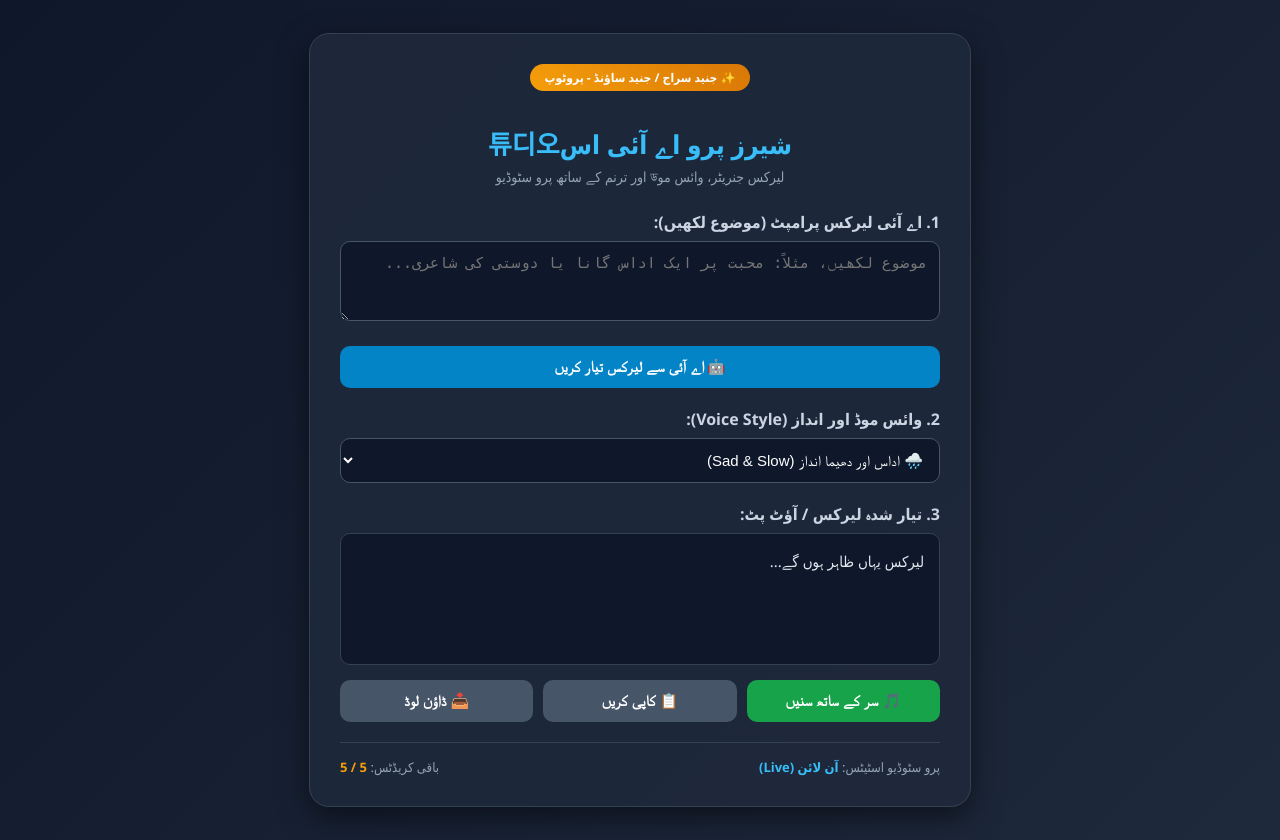
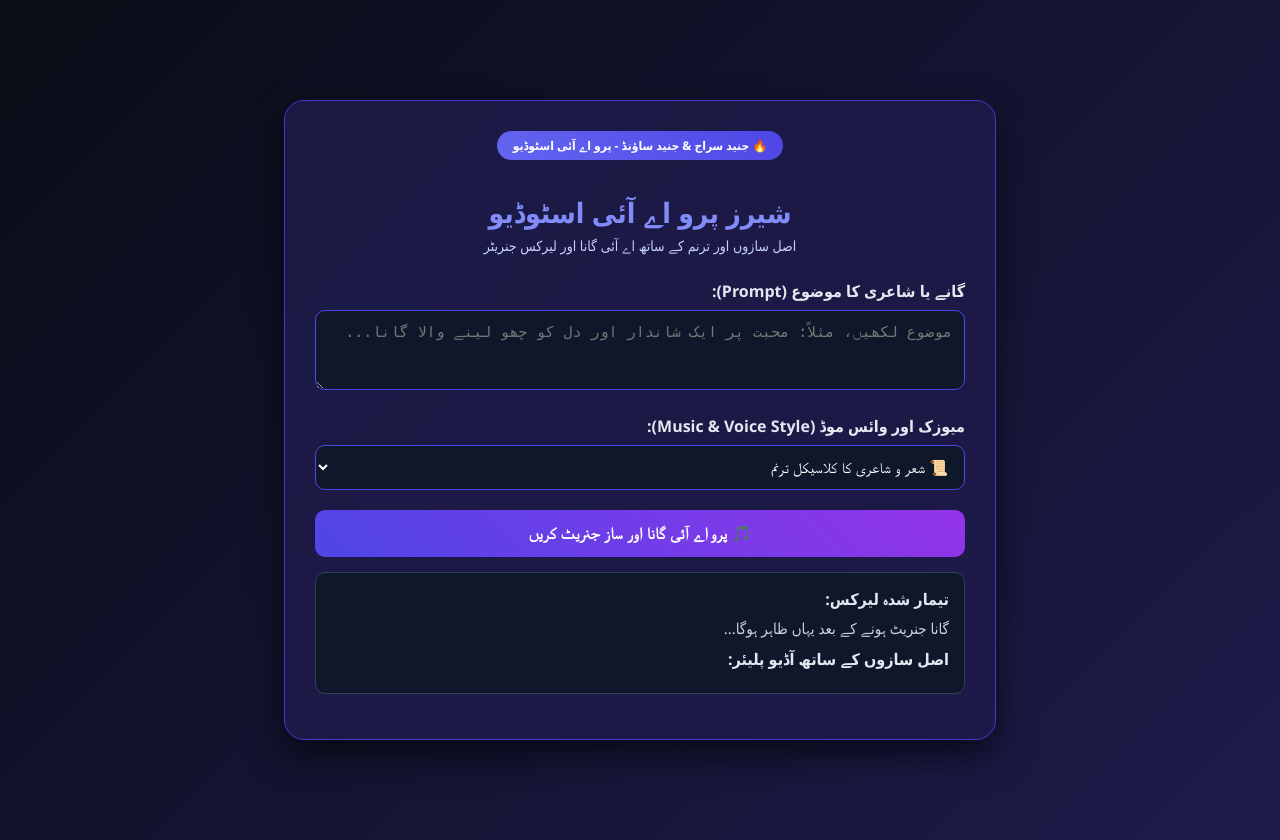
Before and after one commit to sherazmaslam786-glitch/Sheraz-gernate-sound-, a Flask app: page / in a window 1280 px wide. Run offline with Flask 3, Linux system fonts and the light colour scheme.

Commit message:
Update index.html

```diff
--- a/templates/index.html
+++ b/templates/index.html
@@ -3,11 +3,11 @@
 <head>
     <meta charset="UTF-8">
     <meta name="viewport" content="width=device-width, initial-scale=1.0">
-    <title>شیرز پرو اے آئی اس튜디오 (Shiraz Pro AI Studio)</title>
+    <title>شیرز پرو اے آئی اس튜디오 - پروفیشنل میوزک</title>
     <style>
         body {
             font-family: 'Segoe UI', Tahoma, Geneva, Verdana, sans-serif;
-            background: linear-gradient(135deg, #0f172a, #1e293b);
+            background: linear-gradient(135deg, #090d16, #1e1b4b);
             color: #f8fafc;
             margin: 0;
             padding: 20px;
@@ -16,31 +16,31 @@
             align-items: center;
             min-height: 100vh;
         }
-        .studio-container {
-            background: rgba(30, 41, 59, 0.9);
-            border: 1px solid #334155;
+        .studio-box {
+            background: rgba(30, 27, 75, 0.85);
+            border: 1px solid #4338ca;
             border-radius: 20px;
             padding: 30px;
             width: 100%;
-            max-width: 600px;
-            box-shadow: 0 10px 30px rgba(0,0,0,0.5);
+            max-width: 650px;
+            box-shadow: 0 15px 35px rgba(0,0,0,0.6);
         }
         h1 {
             text-align: center;
-            color: #38bdf8;
+            color: #818cf8;
             margin-bottom: 5px;
-            font-size: 26px;
+            font-size: 28px;
         }
         .subtitle {
             text-align: center;
-            color: #94a3b8;
+            color: #c7d2fe;
             font-size: 14px;
             margin-bottom: 25px;
         }
-        .pro-badge {
-            background: linear-gradient(45deg, #f59e0b, #d97706);
+        .badge {
+            background: linear-gradient(45deg, #6366f1, #4f46e5);
             color: white;
-            padding: 5px 15px;
+            padding: 6px 16px;
             border-radius: 20px;
             font-size: 12px;
             display: inline-block;
@@ -51,228 +51,110 @@
             display: block;
             margin-bottom: 8px;
             font-weight: bold;
-            color: #cbd5e1;
+            color: #e2e8f0;
         }
         textarea, select {
             width: 100%;
             padding: 12px;
             border-radius: 10px;
-            border: 1px solid #475569;
+            border: 1px solid #4f46e5;
             background: #0f172a;
             color: white;
             font-size: 15px;
             margin-bottom: 20px;
             box-sizing: border-box;
-            resize: vertical;
-        }
-        textarea:focus, select:focus {
-            border-color: #38bdf8;
-            outline: none;
-        }
-        .btn-group {
-            display: flex;
-            gap: 10px;
-            margin-bottom: 20px;
         }
         button {
-            flex: 1;
-            padding: 12px;
+            width: 100%;
+            padding: 14px;
             border: none;
             border-radius: 10px;
-            font-size: 15px;
+            font-size: 16px;
             font-weight: bold;
             cursor: pointer;
+            background: linear-gradient(45deg, #4f46e5, #9333ea);
+            color: white;
             transition: 0.3s;
+            margin-bottom: 15px;
         }
-        .btn-primary {
-            background: #0284c7;
-            color: white;
-        }
-        .btn-primary:hover { background: #0369a1; }
-
-        .btn-success {
-            background: #16a34a;
-            color: white;
-        }
-        .btn-success:hover { background: #15803d; }
-
-        .btn-secondary {
-            background: #475569;
-            color: white;
-        }
-        .btn-secondary:hover { background: #334155; }
-
-        .output-box {
+        button:hover { opacity: 0.9; }
+        .output-section {
             background: #0f172a;
             border: 1px solid #334155;
             border-radius: 10px;
             padding: 15px;
-            min-height: 100px;
-            max-height: 200px;
-            overflow-y: auto;
-            white-space: pre-wrap;
-            color: #e2e8f0;
             margin-bottom: 15px;
-            font-size: 15px;
-            line-height: 1.6;
         }
-        .counter-box {
-            display: flex;
-            justify-content: space-between;
-            font-size: 13px;
-            color: #94a3b8;
-            border-top: 1px solid #334155;
-            padding-top: 15px;
+        audio {
+            width: 100%;
+            margin-top: 10px;
         }
     </style>
 </head>
 <body>
 
-<div class="studio-container">
+<div class="studio-box">
     <div style="text-align: center;">
-        <span class="pro-badge">✨ جنید سراج / جنید ساؤنڈ - پروٹوپ</span>
+        <span class="badge">🔥 جنید سراج & جنید ساؤنڈ - پرو اے آئی اسٹوڈیو</span>
     </div>
-    <h1>شیرز پرو اے آئی اس튜디오</h1>
-    <div class="subtitle">لیرکس جنریٹر، وائس موড اور ترنم کے ساتھ پرو سٹوڈیو</div>
+    <h1>شیرز پرو اے آئی اسٹوڈیو</h1>
+    <div class="subtitle">اصل سازوں اور ترنم کے ساتھ اے آئی گانا اور لیرکس جنریٹر</div>
 
-    <!-- فیچر 1: لیرکس جنریٹر پرامپٹ باکس -->
-    <label for="promptInput">1. اے آئی لیرکس پرامپٹ (موضوع لکھیں):</label>
-    <textarea id="promptInput" rows="3" placeholder="موضوع لکھیں، مثلاً: محبت پر ایک اداس گانا یا دوستی کی شاعری..."></textarea>
+    <label for="songPrompt">گانے یا شاعری کا موضوع (Prompt):</label>
+    <textarea id="songPrompt" rows="3" placeholder="موضوع لکھیں، مثلاً: محبت پر ایک شاندار اور دل کو چھو لینے والا گانا..."></textarea>
 
-    <button class="btn-primary" onclick="generateAiLyrics()" style="width: 100%; margin-bottom: 20px;">🤖 اے آئی سے لیرکس تیار کریں</button>
-
-    <!-- فیچر 2: وائس موڈ / سٹائل سلیکٹر -->
-    <label for="moodSelect">2. وائس موڈ اور انداز (Voice Style):</label>
-    <select id="moodSelect">
-        <option value="sad">🌧️ اداس اور دھیما انداز (Sad & Slow)</option>
-        <option value="energetic">🔥 جوش اور توانائی والا انداز (Energetic)</option>
-        <option value="poetic">📜 شعر و شاعری کا ترنم (Poetic Recitation)</option>
+    <label for="musicMood">میوزک اور وائس موڈ (Music & Voice Style):</label>
+    <select id="musicMood">
+        <option value="poetic">📜 شعر و شاعری کا کلاسیکل ترنم</option>
+        <option value="sad">🌧️ اداس اور دلگیر دھن (Sad Melody)</option>
+        <option value="energetic">🔥 جوشیلہ اور ریتھمک گانا (Energetic Beat)</option>
     </select>
 
-    <label for="lyricsOutput">3. تیار شدہ لیرکس / آؤٹ پٹ:</label>
-    <div id="lyricsOutput" class="output-box">لیرکس یہاں ظاہر ہوں گے...</div>
+    <button onclick="generateProMusic()">🎵 پرو اے آئی گانا اور ساز جنریٹ کریں</button>
 
-    <!-- فیچر 3: سنیں، کاپی کریں اور ڈاؤن لوڈ کریں -->
-    <div class="btn-group">
-        <button class="btn-success" onclick="playLyricalVoice()">🎵 سر کے ساتھ سنیں</button>
-        <button class="btn-secondary" onclick="copyLyrics()">📋 کاپی کریں</button>
-        <button class="btn-secondary" onclick="downloadLyrics()">📥 ڈاؤن لوڈ</button>
-    </div>
+    <div class="output-section">
+        <label>تیمار شدہ لیرکس:</label>
+        <div id="resultLyrics" style="color: #cbd5e1; white-space: pre-wrap; margin-bottom: 10px; font-size: 15px;">گانا جنریٹ ہونے کے بعد یہاں ظاہر ہوگا...</div>
 
-    <!-- فیچر 4: پرو سٹوڈیو کریڈٹ کاؤنٹر -->
-    <div class="counter-box">
-        <span>پرو سٹوڈیو اسٹیٹس: <strong style="color: #38bdf8;">آن لائن (Live)</strong></span>
-        <span>باقی کریڈٹس: <strong id="creditCount" style="color: #f59e0b;">5 / 5</strong></span>
+        <label>اصل سازوں کے ساتھ آڈیو پلیئر:</label>
+        <audio id="audioPlayer" controls style="display:none;"></audio>
     </div>
 </div>
 
 <script>
-    let remainingCredits = 5;
+    async function generateProMusic() {
+        let prompt = document.getElementById("songPrompt").value.trim();
+        let mood = document.getElementById("musicMood").value;
+        let lyricsBox = document.getElementById("resultLyrics");
+        let audioPlayer = document.getElementById("audioPlayer");
 
-    // فیچر 1: لیرکس جنریٹر فنکشن
-    function generateAiLyrics() {
-        let topic = document.getElementById("promptInput").value.trim();
-        let mood = document.getElementById("moodSelect").value;
-        let outputBox = document.getElementById("lyricsOutput");
-
-        if (topic === "") {
-            alert("براہ کرم پہلے کوئی موضوع یا پراپمٹ درج کریں!");
+        if (prompt === "") {
+            alert("براہ کرم پہلے گانے کا موضوع درج کریں!");
             return;
         }
 
-        if (remainingCredits <= 0) {
-            alert("آپ کے مفت کریڈٹس ختم ہو چکے ہیں!");
-            return;
+        lyricsBox.innerText = "اے آئی اسٹوڈیو ساز اور لیرکس تیار کر رہا ہے، براہ کرم انتظار کریں...";
+
+        try {
+            let response = await fetch('/api/generate-pro-music', {
+                method: 'POST',
+                headers: { 'Content-Type': 'application/json' },
+                body: JSON.stringify({ prompt: prompt, mood: mood })
+            });
+
+            let data = await response.json();
+            if (data.success) {
+                lyricsBox.innerText = data.lyrics;
+                audioPlayer.src = data.audio_url;
+                audioPlayer.style.display = "block";
+                audioPlayer.play();
+            } else {
+                alert("جنریشن میں خرابی پیش آئی۔");
+            }
+        } catch (error) {
+            console.error(error);
+            alert("سرور سے رابطہ قائم نہیں ہو سکا۔");
         }
-
-        // موضوع کی بنیاد پر اے آئی لیرکس جنریشن
-        let generatedText = "";
-        if (mood === "sad") {
-            generatedText = `(اداس انداز - سست لے)\nموضوع: ${topic}\n\nدل کی گہرائی میں اک درد چھپا ہے آج بھی،\nتیری یادوں کا کوئی سلسلہ ہے آج بھی۔\nتنہایی کی راتوں میں تیری آواز گونجے،\nبکھرے ہوئے خوابوں کا قافلہ ہے آج بھی۔`;
-        } else if (mood === "energetic") {
-            generatedText = `(جوش والا انداز - تیز لے)\nموضوع: ${topic}\n\nحوصلہ بلند ہے منزل کی طرف قدم،\nرکنا نہیں کبھی بھی چاہے ہو کتنے غم۔\nجیند سراج کی یہ دھن مچائے گی دھمال،\nہم نے تو بدل دینا اب سارا یہ نظام!`;
-        } else {
-            generatedText = `(شعر و شاعری کا ترنم)\nموضوع: ${topic}\n\nمحبت کی فضاؤں میں نیا سا اک اثر ہے،\nہر ایک دل کی دھڑکن میں ترا ہی اب ذکر ہے۔\nساز بھی سجے ہیں اور آواز بھی حسیں،\nیہ جنید ساؤنڈ اسٹوڈیو کا سارا سفر ہے۔`;
-        }
-
-        outputBox.innerText = generatedText;
-
-        // کریڈٹ کم کریں
-        remainingCredits--;
-        document.getElementById("creditCount").innerText = remainingCredits + " / 5";
-    }
-
-    // فیچر 2 اور 3: ترنم اور سر کے ساتھ بولنے والا اسپیچ انجن
-    function playLyricalVoice() {
-        let textToSpeak = document.getElementById("lyricsOutput").innerText;
-        let mood = document.getElementById("moodSelect").value;
-
-        if (textToSpeak === "" || textToSpeak.includes("لیرکس یہاں ظاہر ہوں گے")) {
-            alert("سنانے کے لیے کوئی لیرکس موجود نہیں ہیں!");
-            return;
-        }
-
-        if ('speechSynthesis' in window) {
-            window.speechSynthesis.cancel(); // پرانی آواز بند کریں
-
-            let lines = textToSpeak.split('\n');
-            let index = 0;
-
-            function speakLine() {
-                if (index < lines.length) {
-                    let line = lines[index].trim();
-                    if (line === "") {
-                        index++;
-                        speakLine();
-                        return;
-                    }
-
-                    let utterance = new SpeechSynthesisUtterance(line);
-                    utterance.lang = 'ur-PK';
-
-                    // موڈ کے حساب سے پچ اور رفتار (Rate & Pitch) سیٹ کرنا
-                    if (mood === "sad") {
-                        utterance.rate = 0.8;  // دھیمی رفتار
-                        utterance.pitch = 0.9; // مدہم پچ
-                    } else if (mood === "energetic") {
-                        utterance.rate = 1.1;  // تیز رفتار
-                        utterance.pitch = 1.3; // اونچی پچ
-                    } else {
-                        utterance.rate = 0.9;  // ترنم والا انداز
-                        utterance.pitch = 1.2;
-                    }
-
-                    utterance.onend = function() {
-                        index++;
-                        setTimeout(speakLine, 350); // مصرعوں کے درمیان خوبصورت وقفہ
-                    };
-
-                    window.speechSynthesis.speak(utterance);
-                }
-            }
-
-            speakLine();
-        } else {
-            alert("معذرت، آپ کا براؤزر اسپیچ کو سپورٹ نہیں کرتا۔");
-        }
-    }
-
-    // فیچر 3: کاپی فنکشن
-    function copyLyrics() {
-        let text = document.getElementById("lyricsOutput").innerText;
-        navigator.clipboard.writeText(text).then(() => {
-            alert("لیرکس کامیابی سے کاپی ہو گئے ہیں!");
-        });
-    }
-
-    // فیچر 3: ڈاؤن لوڈ فنکشن (Text File)
-    function downloadLyrics() {
-        let text = document.getElementById("lyricsOutput").innerText;
-        let blob = new Blob([text], { type: 'text/plain;charset=utf-8' });
-        let link = document.createElement('a');
-        link.href = URL.createObjectURL(blob);
-        link.download = 'Shiraz_AI_Studio_Lyrics.txt';
-        link.click();
     }
 </script>
 
```
